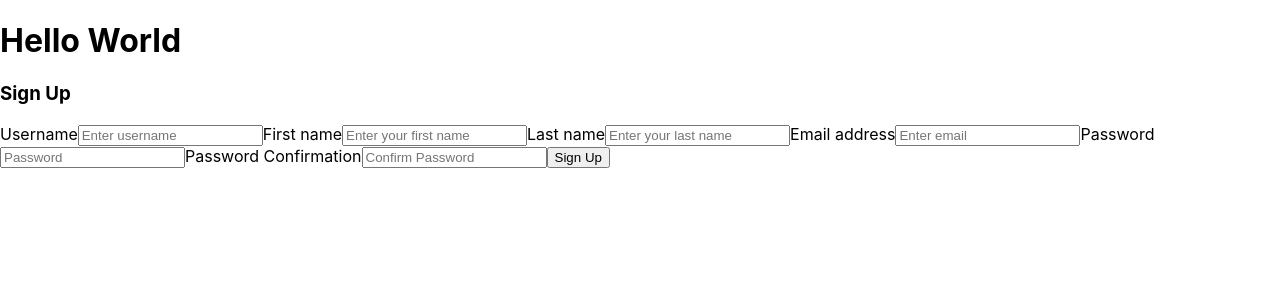
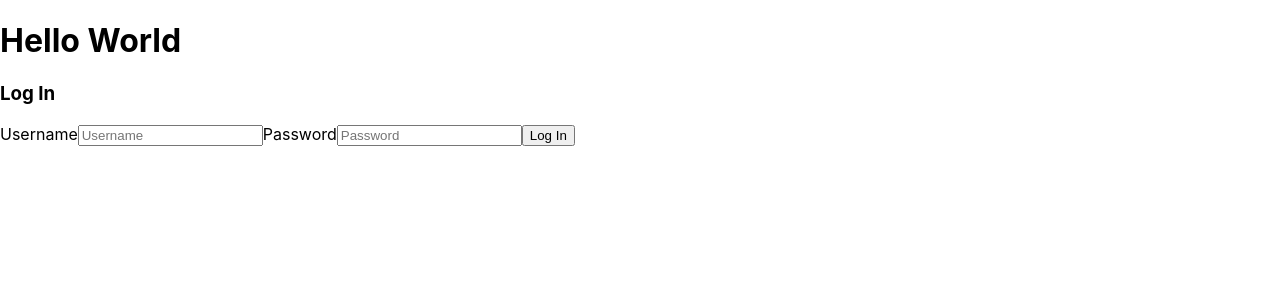
Before and after one commit to wwhite11/astral-plan, a React (Create React App) app in the folder client/: page /signin in a window 1280 px wide. Shown: the top 300 px of the page. Built offline with nearby package versions, Linux system fonts and the light colour scheme.

Commit message:
signin functional in React

```diff
--- a/client/src/components/Container.jsx
+++ b/client/src/components/Container.jsx
@@ -1,5 +1,4 @@
 import React from 'react'
-import SignUp from '../screens/SignUp'
 import Routes from '../routes'
 
 class Container extends React.Component {
@@ -9,12 +8,17 @@ class Container extends React.Component {
             user: null
         }
     }
+
+    componentDidMount() {
+      }
+
+    setUser = user => this.setState({ user });
+
     render() {
         const { user } = this.state
         return (
             <div>
                 <h1>Hello World</h1>
-                <SignUp />
                 <Routes
                 user={user}
                 setUser={this.setUser}
--- a/client/src/components/shared/LogIn.jsx
+++ b/client/src/components/shared/SignIn.jsx
@@ -1,6 +1,7 @@
 import React, { Component } from 'react'
+import { signInUser } from '../../services/auth';
 
-class LogIn extends Component {
+class SignIn extends Component {
     constructor () {
         super()
 
@@ -20,14 +21,14 @@ class LogIn extends Component {
         })
     }
 
-    onLogIn = event => {
+    onSignIn = event => {
         event.preventDefault()
 
         const { history, setUser } = this.props
 
-        logInUser(this.state)
+        signInUser(this.state)
         .then(res => setUser(res.user))
-        .then(() => history.push('/'))
+        // .then(() => history.push('/'))
         .catch(error => {
             console.error(error)
             this.setState({
@@ -66,7 +67,16 @@ class LogIn extends Component {
                         type="text"
                         name="username"
                         value={username}
-                        placeholder="Enter Username"
+                        placeholder="Username"
+                        onChange={this.handleChange}
+                        />
+                        <label>Password</label>
+                        <input
+                        required
+                        type="text"
+                        name="password"
+                        value={password}
+                        placeholder="Password"
                         onChange={this.handleChange}
                         />
                         {this.renderError()}
@@ -77,4 +87,4 @@ class LogIn extends Component {
     }
 }
 
-export default LogIn
+export default SignIn
--- a/client/src/routes/index.js
+++ b/client/src/routes/index.js
@@ -3,6 +3,7 @@ import { Route, Switch } from 'react-router-dom'
 import Home from '../screens/Home'
 import Dashboard from '../screens/Dashboard'
 import SignUp from '../screens/SignUp'
+import SignIn from '../components/shared/SignIn'
 
 const Routes = ({ user, setUser }) => (
     <Switch>
@@ -15,6 +16,10 @@ const Routes = ({ user, setUser }) => (
         path="/signup"
         render={props => <SignUp {...props} setUser={setUser} />}
         />
+        <Route
+        path="/signin"
+        render={props => <SignIn {...props} setUser={setUser} />}
+        />
     </Switch>
 )
 
--- a/client/src/services/apiConfig.js
+++ b/client/src/services/apiConfig.js
@@ -1,11 +1,11 @@
-import Axios from 'axios'
+import Axios from 'axios';
 
-const JwtToken = localStorage.getItem('token') || null
+const JwtToken = localStorage.getItem('token') || null;
 
 let apiUrl
 
 const apiUrls = {
-  production: 'https://sei-items-api.herokuapp.com/api',
+  production: 'https://astral-plan.herokuapp.com/api',
   development: 'http://localhost:3000/api'
 }
 
--- a/client/src/services/auth.js
+++ b/client/src/services/auth.js
@@ -12,7 +12,7 @@ export const signUp = async credentials => {
 
 export const signInUser = async credentials => {
   try {
-    const resp = await api.post('/sign-in', credentials);
+    const resp = await api.post('/signin', credentials);
     localStorage.setItem('token', resp.data.token);
     return resp.data;
   } catch (error) {
```
Also changed, not shown: 2 other files (tests, documents, lock files or other folders).
